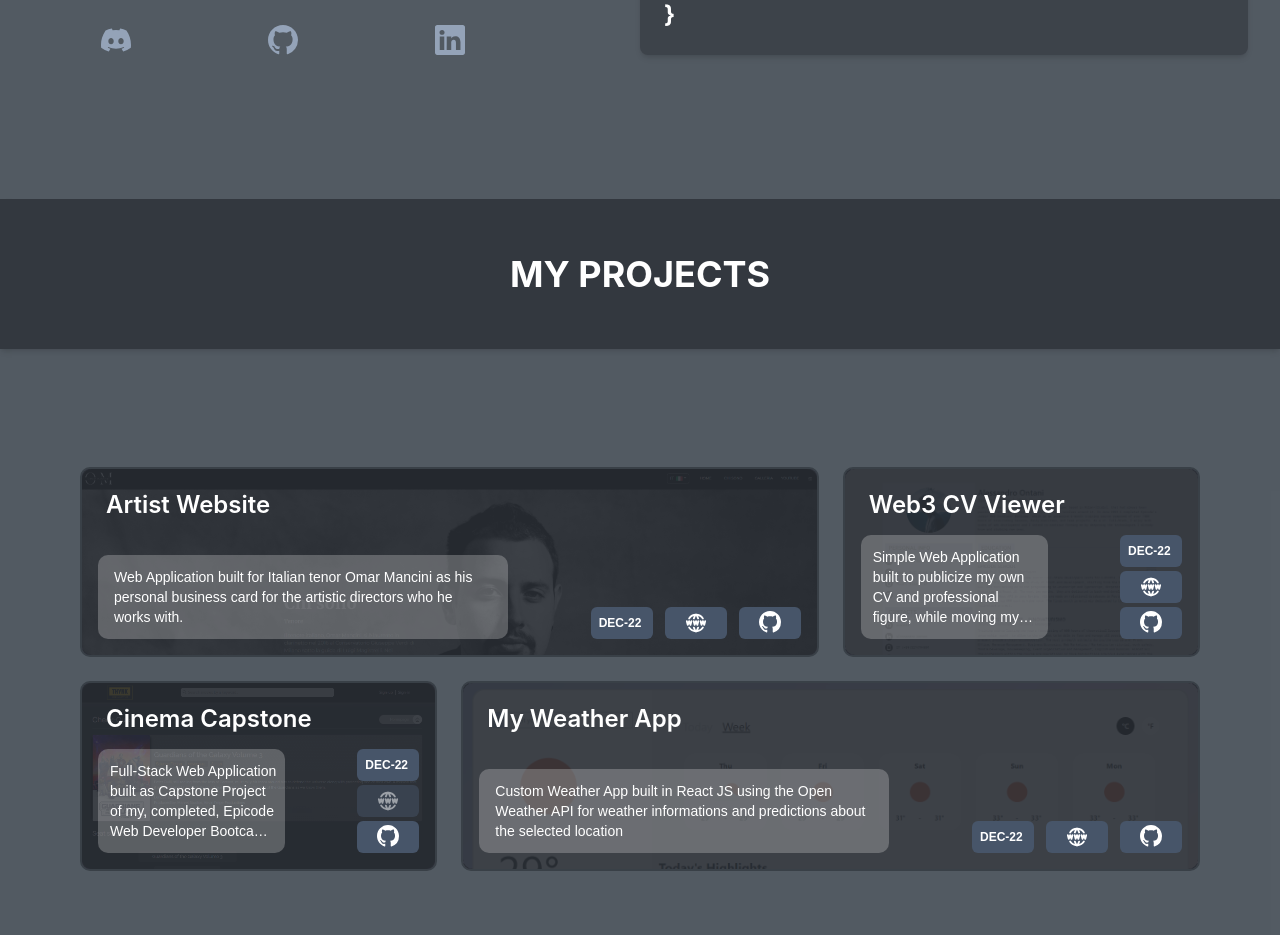
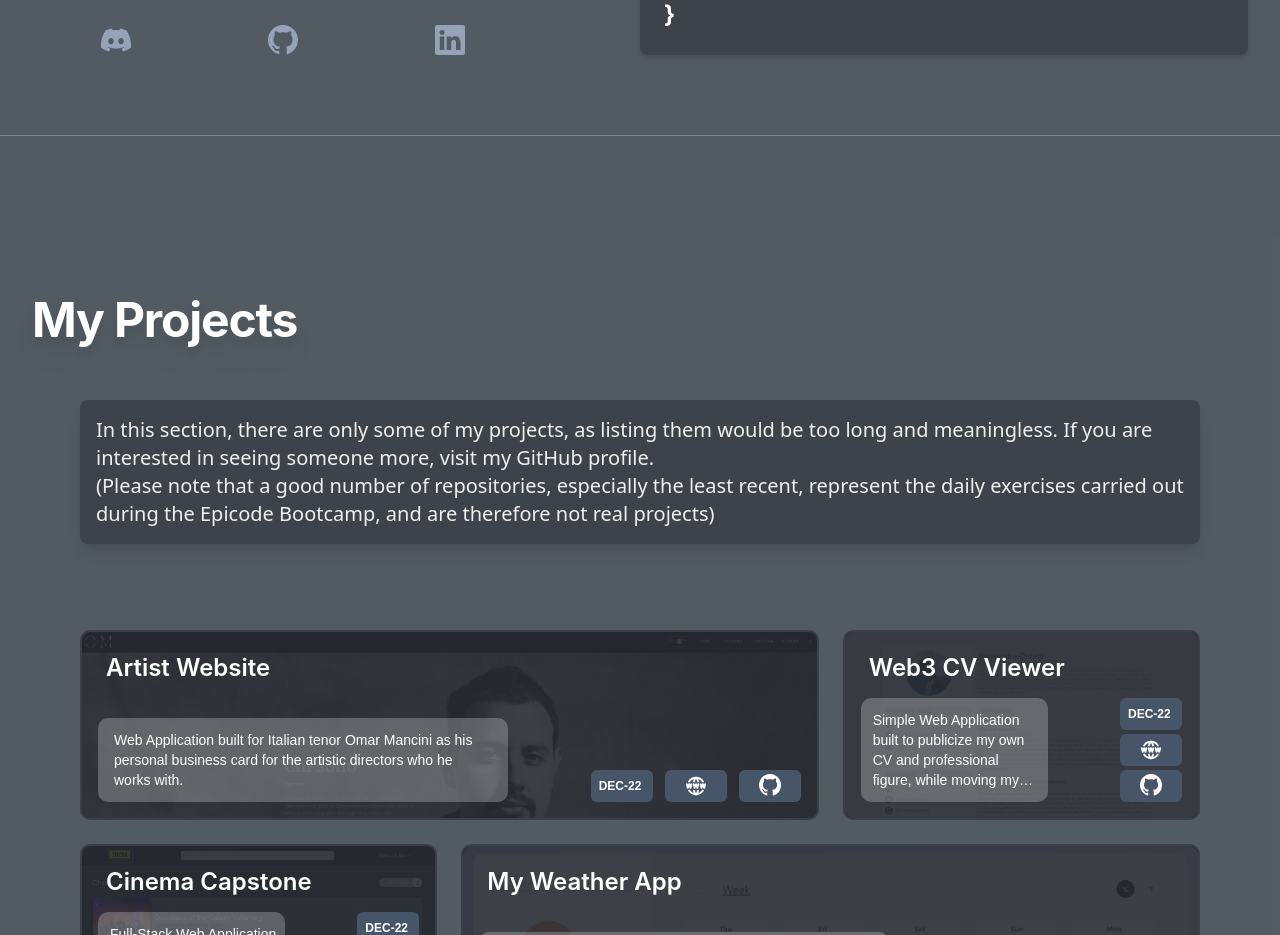
Before and after one commit to AleOnta/dev-portfolio, a React (Create React App) app: page / in a window 1280 px wide. Shown: the part 780-1715 px from the top of the page. Built offline with nearby package versions, Linux system fonts and the light colour scheme.

Commit message:
moved project component introduction in external component also add some paragraph for explanation

```diff
--- a/src/components/home_page/HomepageComponent.jsx
+++ b/src/components/home_page/HomepageComponent.jsx
@@ -6,11 +6,7 @@ export const HomepageComponent = () => {
   return (
     <div>
       <AboutMeComponent />
-      <div className="w-full h-[150px] mt-14 sm:mt-24 md:mt-36 sm:mb-10 md:mb-14 lg:mb-20 flex justify-center items-center bg-gun-metal bg-opacity-75 shadow-md">
-        <h3 className="text-white text-4xl font-bold font-titles uppercase">
-          My Projects
-        </h3>
-      </div>
+      <hr className="mt-20 border-li-gray border-opacity-60" />
       <MyProjectsComponent />
       <div className="w-full h-[150px] mt-14 sm:mt-24 lg:mt-48 mb-10 lg:mb-32 flex justify-center items-center bg-gun-metal bg-opacity-75 shadow-md">
         <h2 className="text-white text-4xl font-bold font-titles uppercase">
--- a/src/components/home_page/my_projects/MyProjectsComponent.jsx
+++ b/src/components/home_page/my_projects/MyProjectsComponent.jsx
@@ -6,6 +6,7 @@ import useWindowDimensions from "../../../hooks/useWindowDimensions";
 import ProjectStackComponent from "./ProjectStackComponent";
 import ProjectDescriptionComponent from "./ProjectDescriptionComponent";
 import ProjectLinksComponent from "./ProjectLinksComponent";
+import ProjectTopDescription from "./ProjectTopDescription";
 
 export const MyProjectsComponent = () => {
   // eslint-disable-next-line no-unused-vars
@@ -47,6 +48,8 @@ export const MyProjectsComponent = () => {
 
   return (
     <div className="container p-6 pb-0 md:p-0 md:px-8">
+      <ProjectTopDescription />
+
       <div className="my-projects-container lg:flex justify-around items-center flex-wrap">
         {projects.map((project, i) => {
           return (
--- /dev/null
+++ b/src/components/home_page/my_projects/ProjectTopDescription.jsx
@@ -0,0 +1,24 @@
+import React from "react";
+import { motion } from "framer-motion";
+
+export default function ProjectTopDescription() {
+  return (
+    <motion.div className="project-top-description mt-10 md:mt-32">
+      <h2 className="font-titles font-bold text-4xl md:text-5xl text-white tracking-tight md:x-12 md:py-8 mb-6 drop-shadow-xl">
+        My Projects
+      </h2>
+      <motion.div className="p-4 bg-gun-metal bg-opacity-50 md:mx-12 mb-5 md:mb-12 rounded-lg shadow-lg">
+        <motion.p className="text-sm md:text-xl font-thin text-snow-white">
+          In this section, there are only some of my projects, as listing them
+          would be too long and meaningless. If you are interested in seeing
+          someone more, visit my GitHub profile.
+        </motion.p>
+        <motion.p className="text-sm md:text-xl font-thin text-snow-white">
+          (Please note that a good number of repositories, especially the least
+          recent, represent the daily exercises carried out during the Epicode
+          Bootcamp, and are therefore not real projects)
+        </motion.p>
+      </motion.div>
+    </motion.div>
+  );
+}
```
